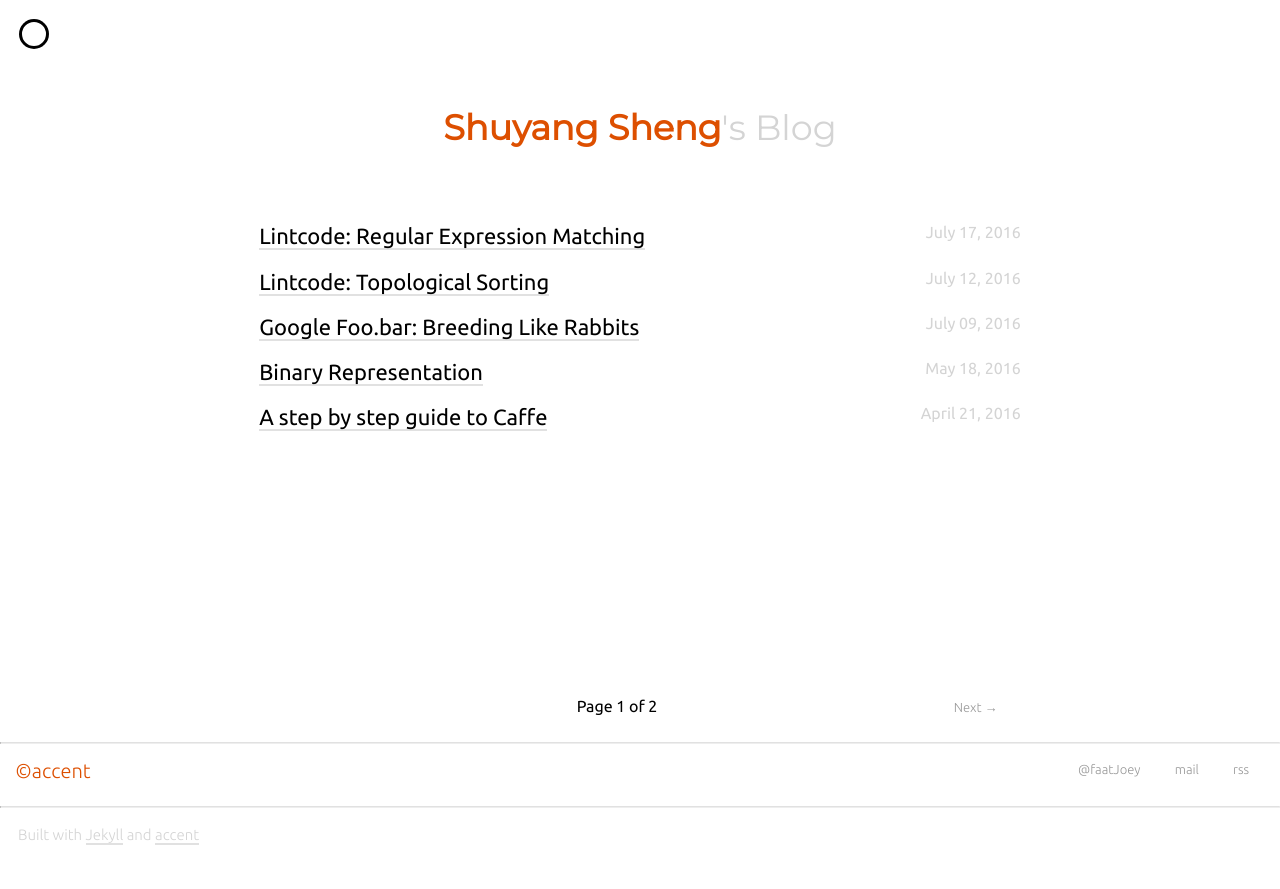
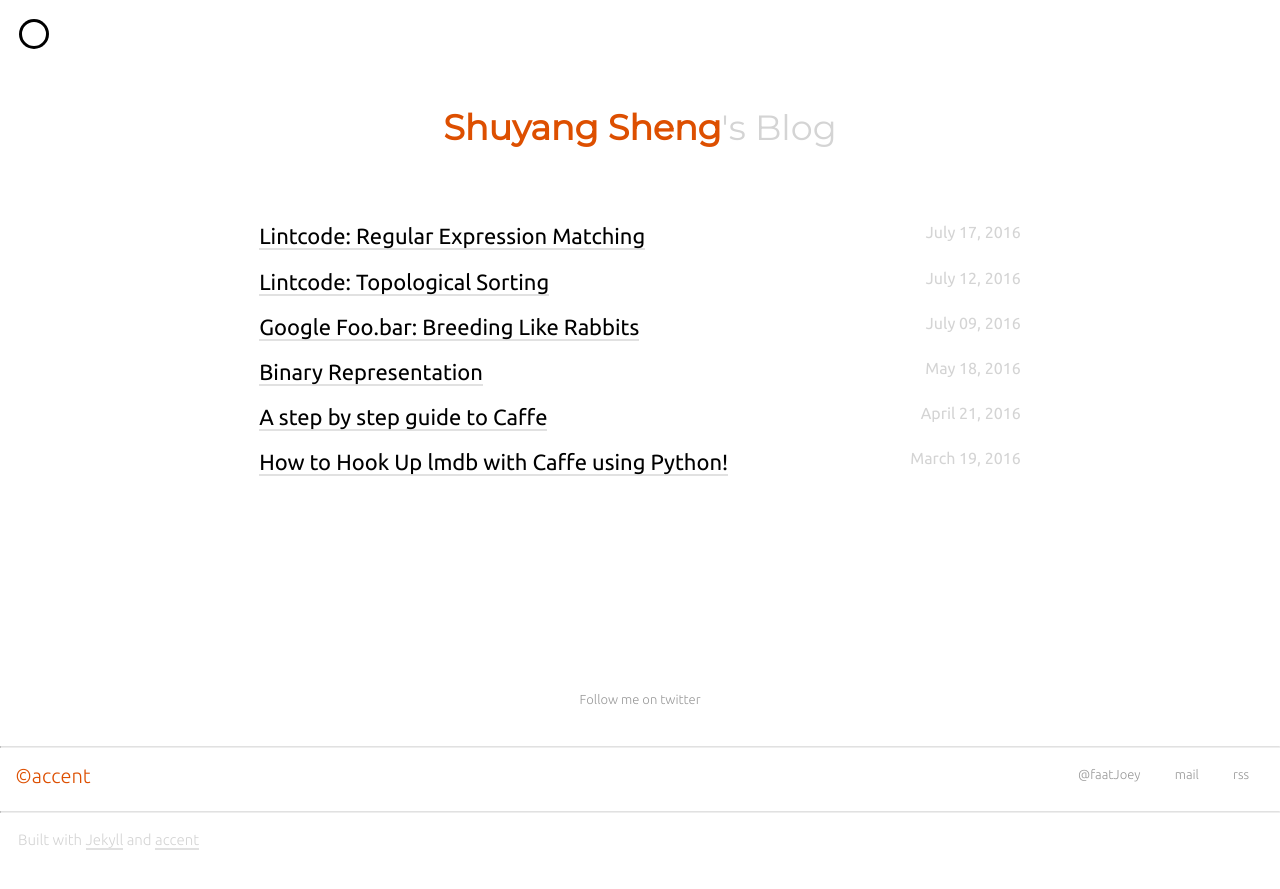
Before and after one commit to shengshuyang/shengshuyang.github.io, a Jekyll site: the page built from index.html, in a window 1280 px wide. Shown: the top 889 px of the page. Built offline with Jekyll 4.4.1, drawn with Linux system fonts in a browser that asks for light colours; nearby versions of some CDN libraries; the list of posts is cut into pages by our own code.

Commit message:
theme update

```diff
--- a/_config.yml
+++ b/_config.yml
@@ -46,7 +46,7 @@ favicon: true
 favicon_location: "images/favicon.ico"
 
 profile_picture: images/temp.png
-paginate: 5
+paginate: 20
 paginate_path: "/page/:num"
 tracking_id: UA-69243698-7 # GA Tracking ID
 
```
Also changed, not shown: 1 other file.
